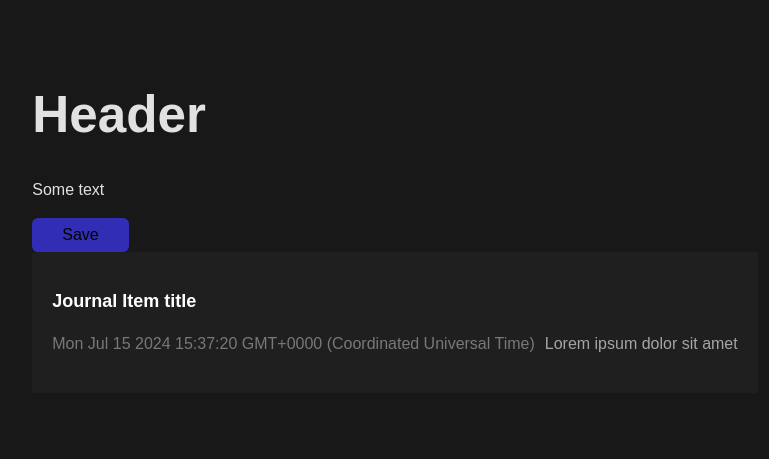
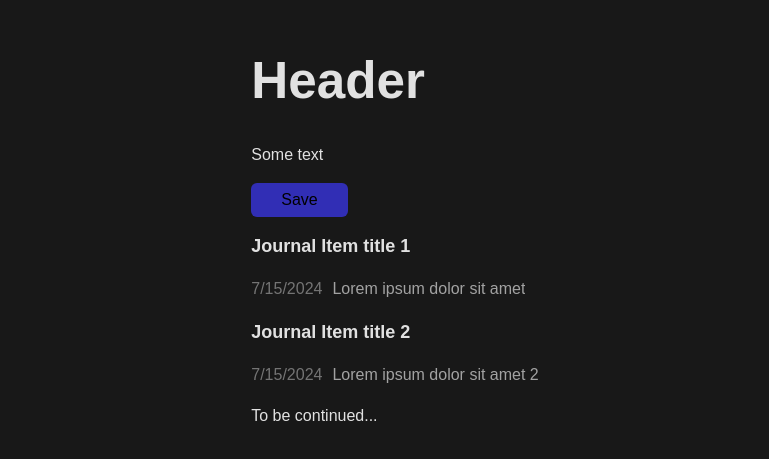
Before and after one commit to igerne94/diary, a React (Vite) app: page / in a window 1280 px wide. Shown: the part 177-636 px from the top of the page, without its empty margins (245-1014 px from the left). Built offline with nearby package versions, Linux system fonts and the light colour scheme.

Commit message:
Composition

```diff
--- a/src/App.jsx
+++ b/src/App.jsx
@@ -1,15 +1,44 @@
 import './App.css';
 import Button from './components/Button/Button';
+import CardButton from './components/CardButton/CardButton';
 import JournalItem from './components/JournalItem/JournalItem';
 
 function App() {
+  const data = [
+    {
+      title: 'Journal Item title 1',
+      text: 'Lorem ipsum dolor sit amet',
+      date: new Date()
+    },
+    {
+      title: 'Journal Item title 2',
+      text: 'Lorem ipsum dolor sit amet 2',
+      date: new Date()
+    }
+  ];
 
   return (
     <>
       <h1>Header</h1>
       <p>Some text</p>
       <Button />
-      <JournalItem />
+      <CardButton>
+        <JournalItem
+          title={data[0].title}
+          text={data[0].text}
+          date={data[0].date}
+        />
+      </CardButton>
+      <CardButton>
+        <JournalItem
+          title={data[1].title}
+          text={data[1].text}
+          date={data[1].date}
+        />
+      </CardButton>
+      <CardButton>
+        To be continued...
+      </CardButton>
     </>
   );
 }
--- a/src/components/Button/Button.jsx
+++ b/src/components/Button/Button.jsx
@@ -1,8 +1,12 @@
 import './Button.css';
+
+const doSomething = () => {
+    console.log('Button clicked');
+};
 
 const Button = () => {
     return (
-        <button className='button accent'>Save</button>
+        <button className='button accent' onClick={doSomething}>Save</button>
     );
 };
 
--- /dev/null
+++ b/src/components/CardButton/CardButton.jsx
@@ -0,0 +1,14 @@
+// Container component for the card button
+
+function CardButton({ children }) {
+    // The children prop represents whatever
+    // is placed between the opening and closing tags
+    // of CardButton in the JSX
+    return (
+        <div className='card-button'>
+            {children}
+        </div>
+    );
+}
+
+export default CardButton;
--- a/src/components/JournalItem/JournalItem.jsx
+++ b/src/components/JournalItem/JournalItem.jsx
@@ -1,18 +1,17 @@
 import './JournalItem.css';
 
-function JournalItem() {
-    const title = 'Journal Item title';
-    const date = new Date();
-    const text = 'Lorem ipsum dolor sit amet';
+// Presentational component
+function JournalItem({ title, text, date }) {
+    const formatedDate = new Intl.DateTimeFormat('en-US').format(date);
 
     return (
-        <div className='journal-item'>
+        <>
             <h2 className="journal-item__header">{title}</h2>
             <h2 className="journal-item__body">
-                <div className='journal-item__date'>{date.toString()}</div>
+                <div className='journal-item__date'>{formatedDate}</div>
                 <div className='journal-item__text'>{text}</div>
             </h2>
-        </div>
+        </>
     );
 }
 
```
Also changed, not shown: .eslintrc.cjs.
